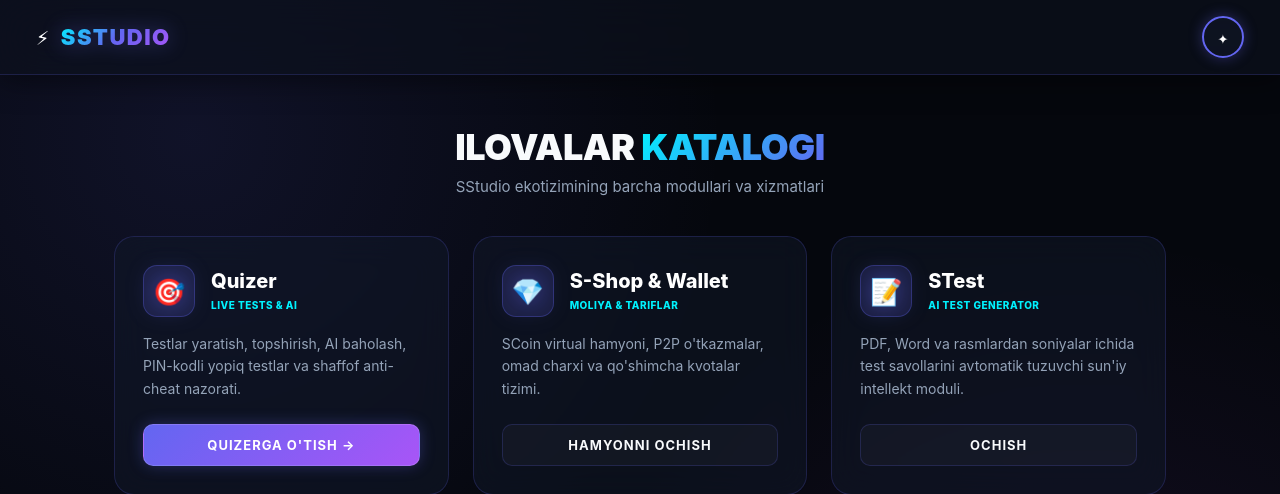
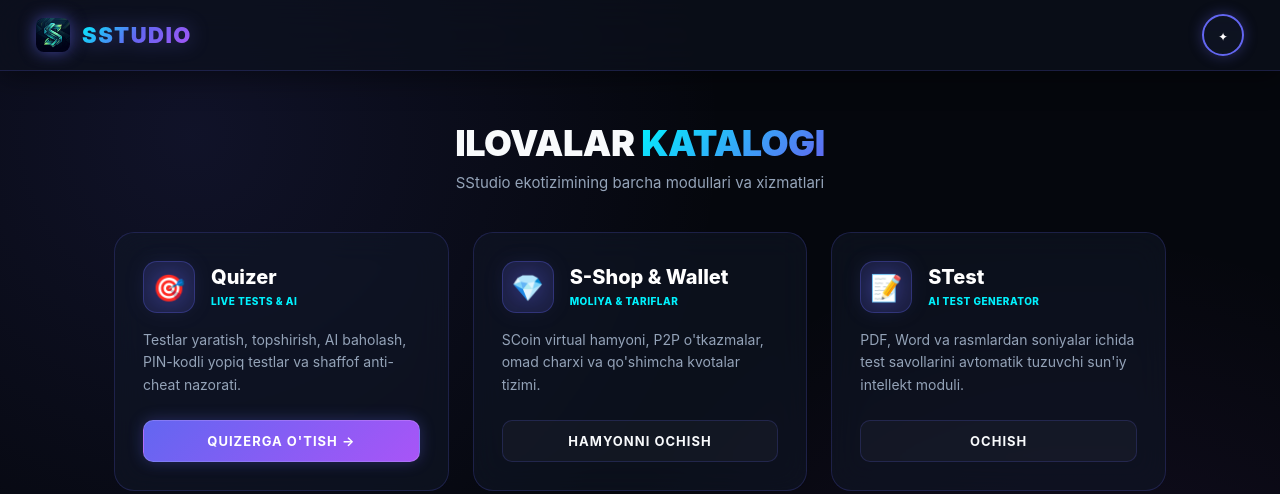
Before and after one commit to sardorbek-200/sstudio-v3, a FastAPI app: page /apps in a window 1280 px wide. Shown: the top 494 px of the page. Run offline with FastAPI, Linux system fonts and the light colour scheme.

Commit message:
feat: use official favicon.png logo in navbar and static mounts

```diff
--- a/services/main/app/main.py
+++ b/services/main/app/main.py
@@ -19,6 +19,10 @@ app = FastAPI(title="SStudio Main Portal", version="3.0.0")
 
 # Statik fayllar va Shablonlar
 templates = Jinja2Templates(directory=str(BASE_DIR / "templates"))
+static_dir = BASE_DIR / "static"
+if not static_dir.exists():
+    static_dir.mkdir(parents=True, exist_ok=True)
+app.mount("/static", StaticFiles(directory=str(static_dir)), name="static")
 
 
 async def get_current_user_optional(request: Request) -> Optional[User]:
--- a/services/main/templates/base.html
+++ b/services/main/templates/base.html
@@ -46,7 +46,7 @@
             display: flex;
             align-items: center;
             justify-content: space-between;
-            padding: 16px 36px;
+            padding: 14px 36px;
             background: var(--glass-bg);
             backdrop-filter: blur(20px);
             -webkit-backdrop-filter: blur(20px);
@@ -54,7 +54,7 @@
             box-shadow: 0 4px 30px rgba(0, 0, 0, 0.5);
         }
 
-        /* Brand Logo */
+        /* Brand Logo with Favicon */
         .brand {
             font-size: 22px;
             font-weight: 900;
@@ -64,8 +64,21 @@
             color: #fff;
             display: flex;
             align-items: center;
-            gap: 10px;
+            gap: 12px;
             position: relative;
+        }
+
+        .brand-logo-img {
+            width: 34px;
+            height: 34px;
+            border-radius: 8px;
+            object-fit: cover;
+            filter: drop-shadow(0 0 8px rgba(99, 102, 241, 0.6));
+            transition: transform 0.3s ease;
+        }
+
+        .brand:hover .brand-logo-img {
+            transform: scale(1.08) rotate(4deg);
         }
 
         .brand span {
@@ -103,8 +116,8 @@
         }
 
         .avatar-icon {
-            font-size: 18px;
-            font-weight: 700;
+            font-size: 16px;
+            font-weight: 800;
             color: #fff;
         }
 
@@ -114,7 +127,7 @@
             right: 0;
             top: 54px;
             width: 260px;
-            background: rgba(11, 15, 28, 0.85);
+            background: rgba(11, 15, 28, 0.88);
             backdrop-filter: blur(24px);
             -webkit-backdrop-filter: blur(24px);
             border: 1px solid var(--glass-border);
@@ -252,10 +265,11 @@
 <body>
     <header class="navbar">
         <a href="/" class="brand">
-            ⚡ <span>SStudio</span>
+            <img src="/static/favicon.png" alt="SStudio Logo" class="brand-logo-img">
+            <span>SStudio</span>
         </a>
 
-        <!-- Faqat Profile Avatari va Dropdown -->
+        <!-- Profile Avatari va Dropdown -->
         <div class="profile-container" id="profile-trigger-box">
             <div class="avatar-trigger" tabindex="0">
                 <span class="avatar-icon">
@@ -307,7 +321,6 @@
     </footer>
 
     <script>
-        // Mobil qurilmalarda click/active orqali dropdown ochish
         const profileBox = document.getElementById('profile-trigger-box');
         profileBox.addEventListener('click', function(e) {
             e.stopPropagation();
```
Also changed, not shown: services/auth/static/favicon.png (added), services/main/static/favicon.png (added).
